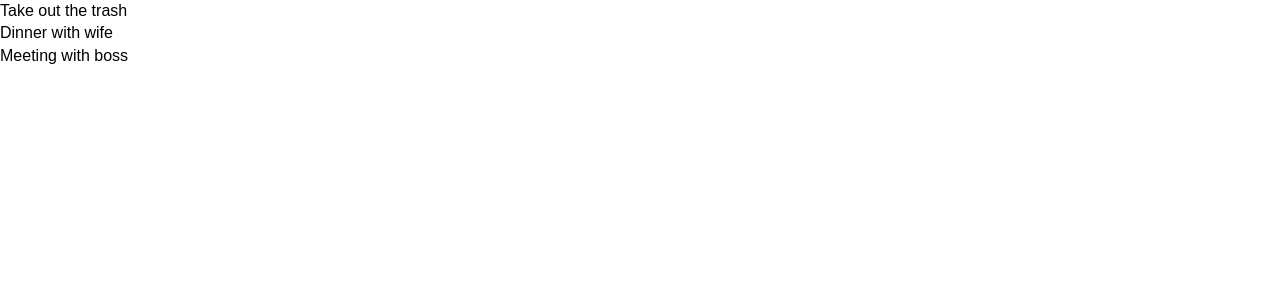
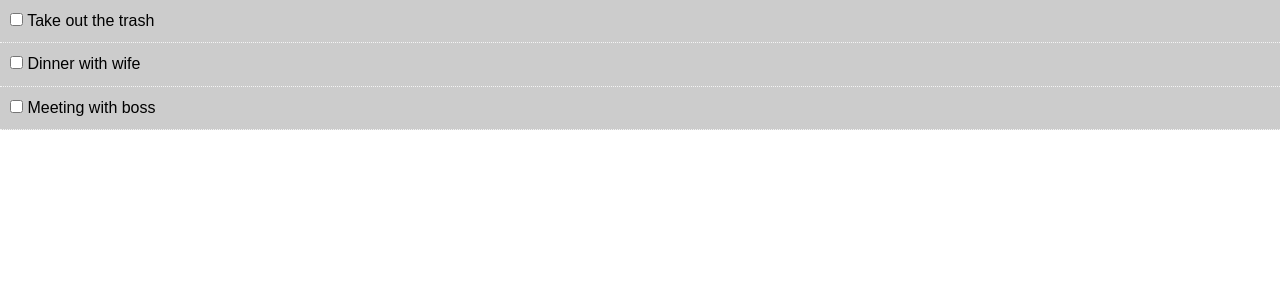
Before and after one commit to asyr01/react, a React (Create React App) app: page / in a window 1280 px wide. Shown: the top 300 px of the page. Built offline with nearby package versions, Linux system fonts and the light colour scheme; the HTML template or start-up script is replaced by a standard one.

Commit message:
markComplete method, destructuring added.

```diff
--- a/src/App.js
+++ b/src/App.js
@@ -25,10 +25,14 @@
   ]
 }
 
+markComplete = () => {
+  console.log('From app js');
+}
+
 render() {
   return (
     <div className="App">
-    <Todos todos={this.state.todos} />
+    <Todos todos={this.state.todos} markComplete={this.markComplete} />
     </div>
   )
  }
--- a/src/components/Todoitem.js
+++ b/src/components/Todoitem.js
@@ -2,18 +2,33 @@
 import PropTypes from 'prop-types';
 
 export class TodoItem extends Component {
+    getStyle = () => {
+      return {
+          backgroundColor: '#ccc',
+          padding: '10px',
+          borderBottom: '1px #f4f4f4 dotted',
+          textDecoration: this.props.todo.completed ? 'line-through' : 'none'
+      }
+    }
+
     render() {
+        const { id, title } = this.props.todo;
+
         return (
-            <div>
-                <p>{this.props.todo.title}</p>
+            <div style={this.getStyle()}>
+                <p>
+                    <input type="checkbox" onChange={this.props.markComplete.bind(this, id)}/> {' '}
+                    { title }
+                </p>
             </div>
         )
     }
 }
 
-// PropTypes
+// PropTypes - it checks types passed.
 TodoItem.propTypes = {
     todo: PropTypes.object.isRequired
 }
 
+
 export default TodoItem;
--- a/src/components/Todos.js
+++ b/src/components/Todos.js
@@ -3,9 +3,10 @@
 import PropTypes from 'prop-types';
 
 class Todos extends Component {
+
     render(){
         return this.props.todos.map((todo) => (
-            <Todoitem key={todo.id} todo={todo} />
+            <Todoitem key={todo.id} todo={todo} markComplete={this.props.markComplete} />
         ));
     }
 }
```
Also changed, not shown: 1 other file (tests, documents, lock files or other folders).
